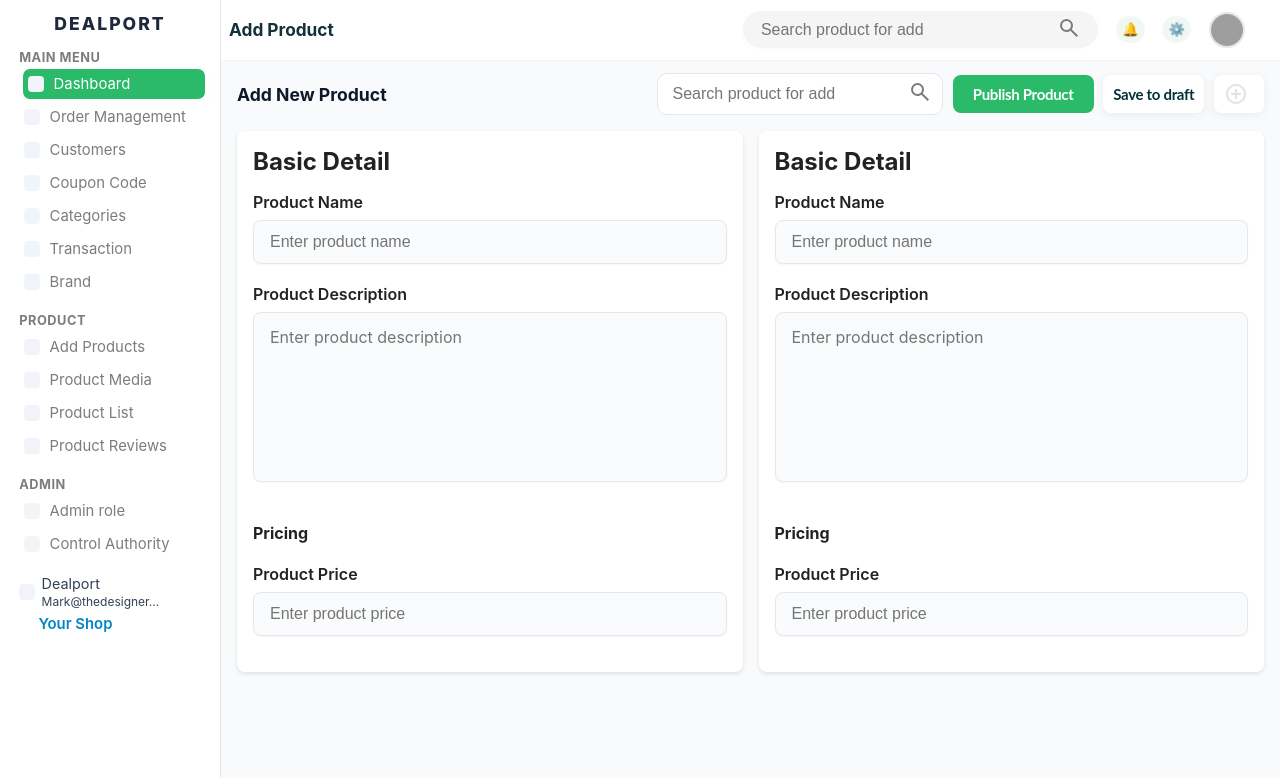
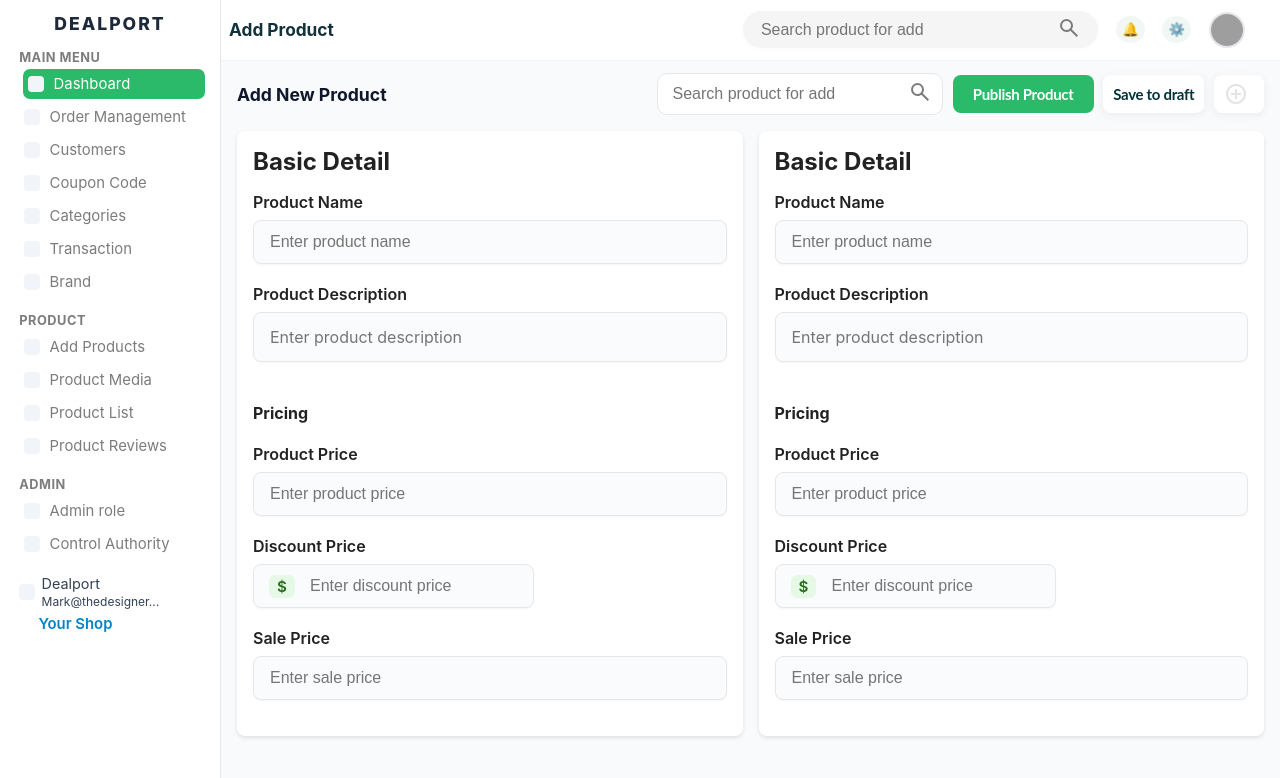
Before and after one commit to amandeep96001-beep/Frontend, a React (Create React App) app: page / in a window 1280 px wide. Shown: the top 778 px of the page. Built offline with nearby package versions, Linux system fonts and the light colour scheme; no server answers; grey boxes are pictures that could not be loaded.

Commit message:
add:: discount field

```diff
--- a/src/components/Form/InputField.module.css
+++ b/src/components/Form/InputField.module.css
@@ -30,7 +30,63 @@
 }
 
 .textarea {
-  min-height: 120px;
+  height: 1.5rem;
+  min-height: 12px;
+  max-height: 200px;
   font-family: inherit;
   line-height: 1.5;
 }
+
+.discountInputWrapper {
+  position: relative;
+}
+
+.currencyPrefix {
+  position: absolute;
+  left: 1rem;
+  top: 50%;
+  transform: translateY(-50%);
+  background: #e6f9e6;
+  padding: 0.1rem 0.5rem;
+  border-radius: 6px;
+  font-weight: 600;
+  color: #256d1b;
+  font-size: 0.95rem;
+  pointer-events: none;
+}
+
+.discountInput {
+  padding-left: 3.5rem;
+}
+
+.calendarContainer {
+  position: relative;
+  display: flex;
+  align-items: center;
+}
+
+.calendarInput {
+  padding-right: 2.5rem;
+}
+
+.calendarIcon {
+  position: absolute;
+  right: 1rem;
+  cursor: pointer;
+  color: #64748b;
+  font-size: 1.2rem;
+  display: flex;
+  align-items: center;
+  justify-content: center;
+}
+
+.input[type='number'] {
+  appearance: textfield;
+  -moz-appearance: textfield;
+}
+
+.input::-webkit-outer-spin-button,
+.input::-webkit-inner-spin-button {
+  -webkit-appearance: none;
+  margin: 0;
+}
--- a/src/components/Form/InputField.tsx
+++ b/src/components/Form/InputField.tsx
@@ -10,6 +10,10 @@ interface InputFieldProps {
   className?: string;
   multiline?: boolean;
   rows?: number;
+  variant?: 'default' | 'calendar' | 'discount';
+  currencySymbol?: string;
+  onCalendarClick?: () => void;
+  calendarIcon?: React.ReactNode;
 }
 
 const InputField: React.FC<InputFieldProps> = ({
@@ -21,11 +25,46 @@ const InputField: React.FC<InputFieldProps> = ({
   className = '',
   multiline = false,
   rows = 5,
+  variant = 'default',
+  currencySymbol = '$',
+  onCalendarClick,
+  calendarIcon,
 }) => {
   return (
     <div className={`${styles.inputFieldContainer} ${className}`}>
       <label className={styles.label}>{label}</label>
-      {multiline ? (
+      {variant === 'discount' ? (
+        <div className={styles.discountInputWrapper}>
+          <span className={styles.currencyPrefix}>{currencySymbol}</span>
+          <input
+            className={`${styles.input} ${styles.discountInput}`}
+            type="number"
+            placeholder={placeholder}
+            value={value}
+            onChange={onChange}
+          />
+        </div>
+      ) : variant === 'calendar' ? (
+        <div className={styles.calendarContainer}>
+          <input
+            className={`${styles.input} ${styles.calendarInput}`}
+            type="text"
+            placeholder={placeholder}
+            value={value}
+            onChange={onChange}
+            readOnly={!!onCalendarClick}
+            onClick={onCalendarClick}
+          />
+          <span
+            className={styles.calendarIcon}
+            onClick={onCalendarClick}
+          >
+            {calendarIcon || (
+              <svg width="20" height="20" fill="none" viewBox="0 0 24 24"><rect x="3" y="5" width="18" height="16" rx="2" fill="#f3f4f6" stroke="#64748b" strokeWidth="1.5"/><path d="M16 3v4M8 3v4" stroke="#64748b" strokeWidth="1.5" strokeLinecap="round"/><path d="M3 9h18" stroke="#64748b" strokeWidth="1.5"/></svg>
+            )}
+          </span>
+        </div>
+      ) : multiline ? (
         <textarea
           className={styles.textarea}
           placeholder={placeholder}
--- a/src/features/dashboard/Add-Product/BasicDetail/BasicDetail.module.css
+++ b/src/features/dashboard/Add-Product/BasicDetail/BasicDetail.module.css
@@ -7,3 +7,7 @@
 .basicDetailTitle {
 margin: 0;
 }
+.inputWrapper{
+    display: flex;
+    gap: 1rem;
+}
--- a/src/features/dashboard/Add-Product/BasicDetail/BasicDetail.tsx
+++ b/src/features/dashboard/Add-Product/BasicDetail/BasicDetail.tsx
@@ -10,13 +10,17 @@ const BasicDetail: React.FC = () => {
             <div className={styles.basicDetailContainer}>
                 <h2 className={styles.basicDetailTitle}>Basic Detail</h2>
                 <div>
-                  <InputField label="Product Name" placeholder="Enter product name" />
-                  <InputField label="Product Description" placeholder="Enter product description" multiline rows={6} />
+                    <InputField label="Product Name" placeholder="Enter product name" />
+                    <InputField label="Product Description" placeholder="Enter product description" multiline rows={6} />
                 </div>
             </div>
-            <div>
+            <div >
                 <h4>Pricing</h4>
-                  <InputField label="Product Price" type="number" placeholder="Enter product price" />
+                <InputField label="Product Price" type="number" placeholder="Enter product price" />
+                <div className={styles.inputWrapper}>
+                    <InputField label="Discount Price" variant="discount" type="number" placeholder="Enter discount price" />
+                </div>
+                <InputField label="Sale Price" type="number" placeholder="Enter sale price" />
             </div>
 
         </MainCard>
```
